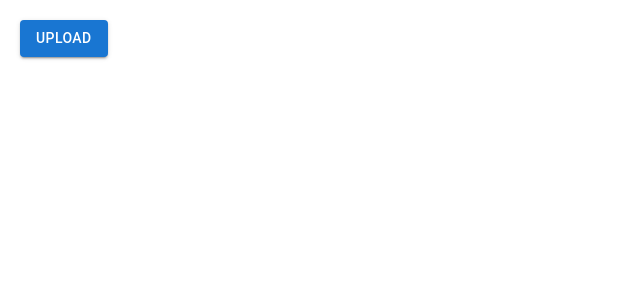
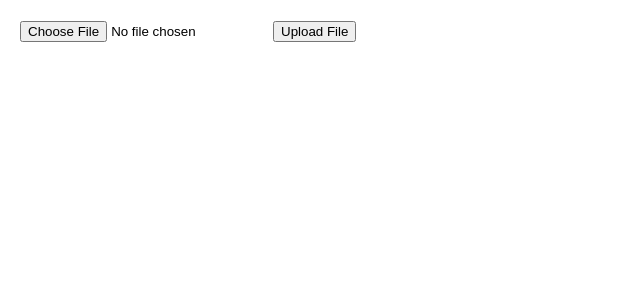
Before and after one commit to wenlianghuang/managerxmoudlexonline, a React (Create React App) app in the folder client/: page /uploadfile in a window 1280 px wide. Shown: the top 300 px of the page, without its empty margins (0-640 px from the left). Built offline with nearby package versions, Linux system fonts and the light colour scheme.

Commit message:
modified file src/components/UploadFile/UploadFile.js

```diff
--- a/client/src/components/UploadFile/UploadFile.js
+++ b/client/src/components/UploadFile/UploadFile.js
@@ -1,15 +1,50 @@
-import React from 'react';
-import Button from '@mui/material/Button';
-import IconButton from '@mui/material/IconButton';
-import Stack from '@mui/material/Stack';
+import React,{useState} from 'react'
+import axios from 'axios'
 
-export default function UploadFile() {
-    return (
-        <Stack direction="row" alignItems="center" spacing={2}>
-            <Button variant='contained' component="label">
-                Upload
-                <input hidden accept='image/*' type="file"/>
-            </Button>
-        </Stack>
+export default function UploadFile(){
+    const [selectedFile,setSelectedFile] = useState(null)
+    const formData = new FormData()
+    formData.append("selectedFile",selectedFile)
+
+    const handleSubmit = async (event) => {
+        event.preventDefault()
+        const formData = new FormData()
+        formData.append("selectedFile",selectedFile)
+        /*
+        try{
+            axios({
+                method: "post",
+                url:"/upload",
+                data:formData,
+                headers:{"Content-Type":"multipart/form-data"},
+            })
+
+        }catch(error){
+            console.log(error)
+        }
+        */
+        await axios.post("/upload",formData,
+          {
+            headers:{
+              "Content-Type": "application/json",
+            },
+          }
+          ).then((res)=>{
+            console.log(res.data)
+
+
+          }).catch((error)=>{
+            console.error(error)
+          })
+    }
+    const handleFileSelect = (event) => {
+        setSelectedFile(event.target.files[0])
+    }
+
+    return(
+        <form onSubmit={handleSubmit}>
+            <input type="file" onChange={handleFileSelect}/>
+            <input type="submit" value="Upload File"/>
+        </form>
     )
 }
```
